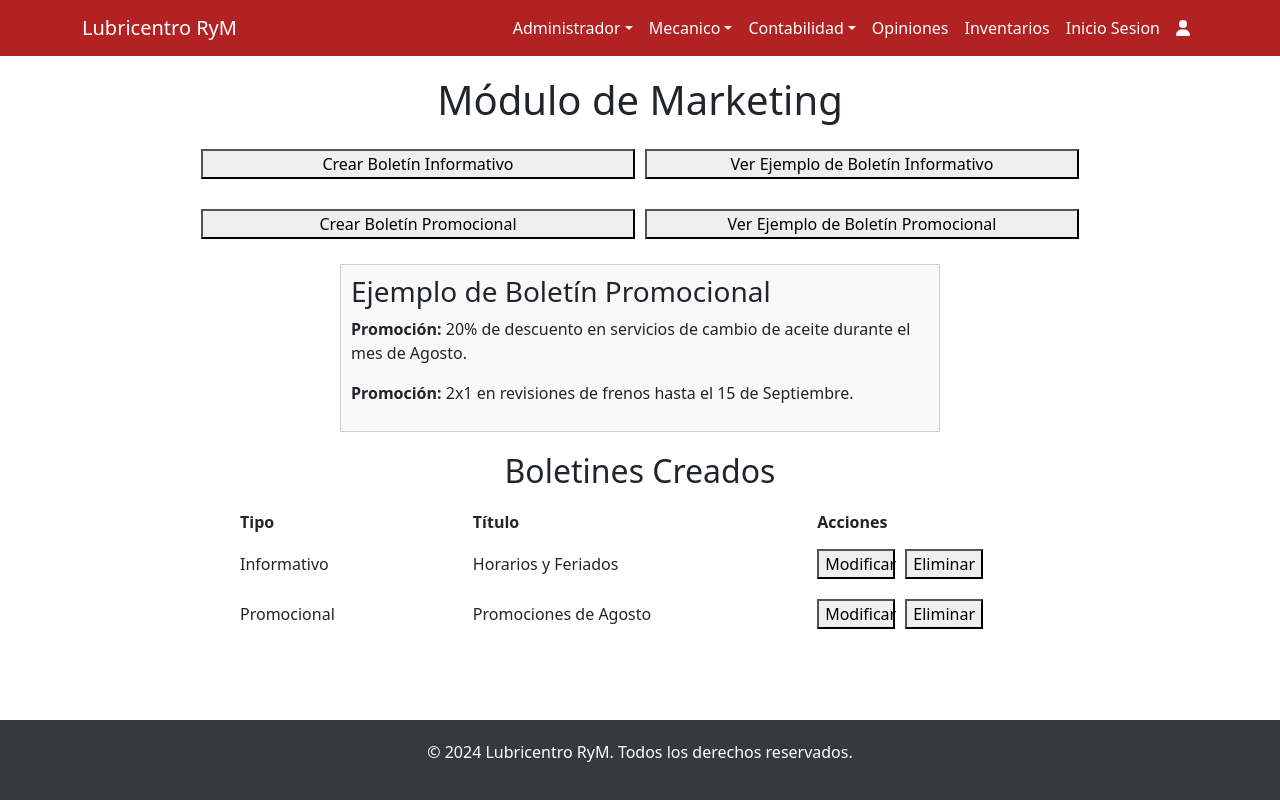
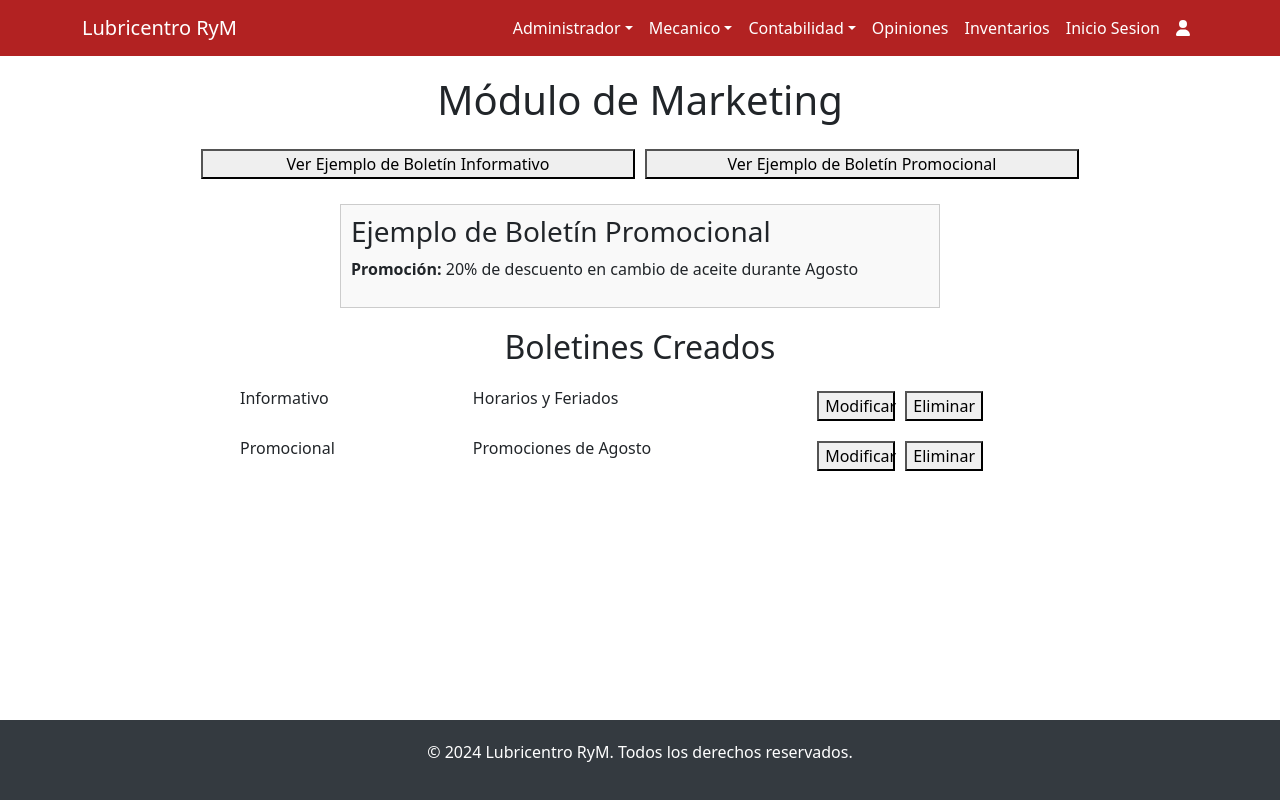
Before and after one commit to bacosta30762/ProyectoFinalFidelitas, a React (Create React App) app in the folder web-page-lubricentro/: page /marketing in a window 1280 px wide. Both pictures are taken after a click on the button "Ver Ejemplo de Boletín Promocional". Built offline with nearby package versions, Linux system fonts and the light colour scheme; what @react-pdf/renderer would draw is missing.

Commit message:
se agrega el reducer y action de marketing, se implementa en marketingPage

```diff
--- a/web-page-lubricentro/src/pages/MarketingPage.jsx
+++ b/web-page-lubricentro/src/pages/MarketingPage.jsx
@@ -1,15 +1,29 @@
-import React, { useState } from "react";
+// src/MarketingPage.js
+import React, { useState, useEffect } from "react";
+import { useDispatch, useSelector } from "react-redux";
+import {
+  setNewsletters,
+  deleteNewsletter,
+  updateNewsletter,
+} from "../redux/actions/newsletterActions";
+
+const initialNewsletters = [
+  { id: 1, tipo: "Informativo", titulo: "Horarios y Feriados" },
+  { id: 2, tipo: "Promocional", titulo: "Promociones de Agosto" },
+];
 
 const MarketingPage = () => {
-  const [newsletters, setNewsletters] = useState([
-    { id: 1, tipo: "Informativo", titulo: "Horarios y Feriados" },
-    { id: 2, tipo: "Promocional", titulo: "Promociones de Agosto" },
-  ]);
+  const dispatch = useDispatch();
+  const newsletters = useSelector((state) => state.newsletters.newsletters);
 
   const [showInformativeExample, setShowInformativeExample] = useState(false);
   const [showPromotionalExample, setShowPromotionalExample] = useState(false);
   const [editingNewsletter, setEditingNewsletter] = useState(null);
   const [newTitle, setNewTitle] = useState("");
+
+  useEffect(() => {
+    dispatch(setNewsletters(initialNewsletters));
+  }, [dispatch]);
 
   const toggleInformativeExample = () => {
     setShowInformativeExample(!showInformativeExample);
@@ -19,21 +33,13 @@ const MarketingPage = () => {
     setShowPromotionalExample(!showPromotionalExample);
   };
 
-  const deleteNewsletter = (id) => {
-    setNewsletters(newsletters.filter((newsletter) => newsletter.id !== id));
-  };
-
   const startEditing = (newsletter) => {
     setEditingNewsletter(newsletter.id);
     setNewTitle(newsletter.titulo);
   };
 
   const saveNewsletter = (id) => {
-    setNewsletters(
-      newsletters.map((newsletter) =>
-        newsletter.id === id ? { ...newsletter, titulo: newTitle } : newsletter
-      )
-    );
+    dispatch(updateNewsletter(id, newTitle));
     setEditingNewsletter(null);
     setNewTitle("");
   };
@@ -49,34 +55,8 @@ const MarketingPage = () => {
           marginBottom: "20px",
         }}
       >
-        <button
-          onClick={() =>
-            alert("Funcionalidad de crear boletín informativo próximamente")
-          }
-        >
-          Crear Boletín Informativo
-        </button>
-        <button
-          onClick={toggleInformativeExample}
-          style={{ marginLeft: "10px" }}
-        >
+        <button onClick={toggleInformativeExample}>
           Ver Ejemplo de Boletín Informativo
-        </button>
-      </div>
-
-      <div
-        style={{
-          display: "flex",
-          justifyContent: "center",
-          marginBottom: "20px",
-        }}
-      >
-        <button
-          onClick={() =>
-            alert("Funcionalidad de crear boletín promocional próximamente")
-          }
-        >
-          Crear Boletín Promocional
         </button>
         <button
           onClick={togglePromotionalExample}
@@ -118,12 +98,8 @@ const MarketingPage = () => {
         >
           <h3>Ejemplo de Boletín Promocional</h3>
           <p>
-            <strong>Promoción:</strong> 20% de descuento en servicios de cambio
-            de aceite durante el mes de Agosto.
-          </p>
-          <p>
-            <strong>Promoción:</strong> 2x1 en revisiones de frenos hasta el 15
-            de Septiembre.
+            <strong>Promoción:</strong> 20% de descuento en cambio de aceite
+            durante Agosto
           </p>
         </div>
       )}
@@ -137,19 +113,8 @@ const MarketingPage = () => {
             display: "grid",
             gridTemplateColumns: "2fr 3fr 2fr",
             gap: "10px",
-            alignItems: "center",
           }}
         >
-          <div>
-            <strong>Tipo</strong>
-          </div>
-          <div>
-            <strong>Título</strong>
-          </div>
-          <div>
-            <strong>Acciones</strong>
-          </div>
-
           {newsletters.map((newsletter) => (
             <React.Fragment key={newsletter.id}>
               <div>{newsletter.tipo}</div>
@@ -176,7 +141,7 @@ const MarketingPage = () => {
                   </button>
                 )}
                 <button
-                  onClick={() => deleteNewsletter(newsletter.id)}
+                  onClick={() => dispatch(deleteNewsletter(newsletter.id))}
                   style={{ marginLeft: "10px" }}
                 >
                   Eliminar
--- /dev/null
+++ b/web-page-lubricentro/src/redux/actions/newsletterActions.js
@@ -0,0 +1,26 @@
+// src/redux/actions/newsletterActions.js
+
+export const SET_NEWSLETTERS = "SET_NEWSLETTERS";
+export const ADD_NEWSLETTER = "ADD_NEWSLETTER";
+export const DELETE_NEWSLETTER = "DELETE_NEWSLETTER";
+export const UPDATE_NEWSLETTER = "UPDATE_NEWSLETTER";
+
+export const setNewsletters = (newsletters) => ({
+  type: SET_NEWSLETTERS,
+  payload: newsletters,
+});
+
+export const addNewsletter = (newsletter) => ({
+  type: ADD_NEWSLETTER,
+  payload: newsletter,
+});
+
+export const deleteNewsletter = (id) => ({
+  type: DELETE_NEWSLETTER,
+  payload: id,
+});
+
+export const updateNewsletter = (id, titulo) => ({
+  type: UPDATE_NEWSLETTER,
+  payload: { id, titulo },
+});
--- /dev/null
+++ b/web-page-lubricentro/src/redux/reducers/newsletterReducer.js
@@ -0,0 +1,44 @@
+// src/redux/reducers/newsletterReducer.js
+import {
+  SET_NEWSLETTERS,
+  ADD_NEWSLETTER,
+  DELETE_NEWSLETTER,
+  UPDATE_NEWSLETTER,
+} from "../actions/newsletterActions";
+
+const initialState = {
+  newsletters: [],
+};
+
+const newsletterReducer = (state = initialState, action) => {
+  switch (action.type) {
+    case SET_NEWSLETTERS:
+      return { ...state, newsletters: action.payload };
+
+    case ADD_NEWSLETTER:
+      return { ...state, newsletters: [...state.newsletters, action.payload] };
+
+    case DELETE_NEWSLETTER:
+      return {
+        ...state,
+        newsletters: state.newsletters.filter(
+          (newsletter) => newsletter.id !== action.payload
+        ),
+      };
+
+    case UPDATE_NEWSLETTER:
+      return {
+        ...state,
+        newsletters: state.newsletters.map((newsletter) =>
+          newsletter.id === action.payload.id
+            ? { ...newsletter, titulo: action.payload.titulo }
+            : newsletter
+        ),
+      };
+
+    default:
+      return state;
+  }
+};
+
+export default newsletterReducer;
--- a/web-page-lubricentro/src/redux/store.js
+++ b/web-page-lubricentro/src/redux/store.js
@@ -2,11 +2,13 @@
 import { configureStore } from "@reduxjs/toolkit";
 import orderReducer from "./reducers/orderReducer";
 import reportReducer from "./reducers/reportReducer";
+import newsletterReducer from "./reducers/newsletterReducer";
 
 const store = configureStore({
   reducer: {
     orders: orderReducer,
     reports: reportReducer,
+    newsletters: newsletterReducer,
   },
 });
 
```
